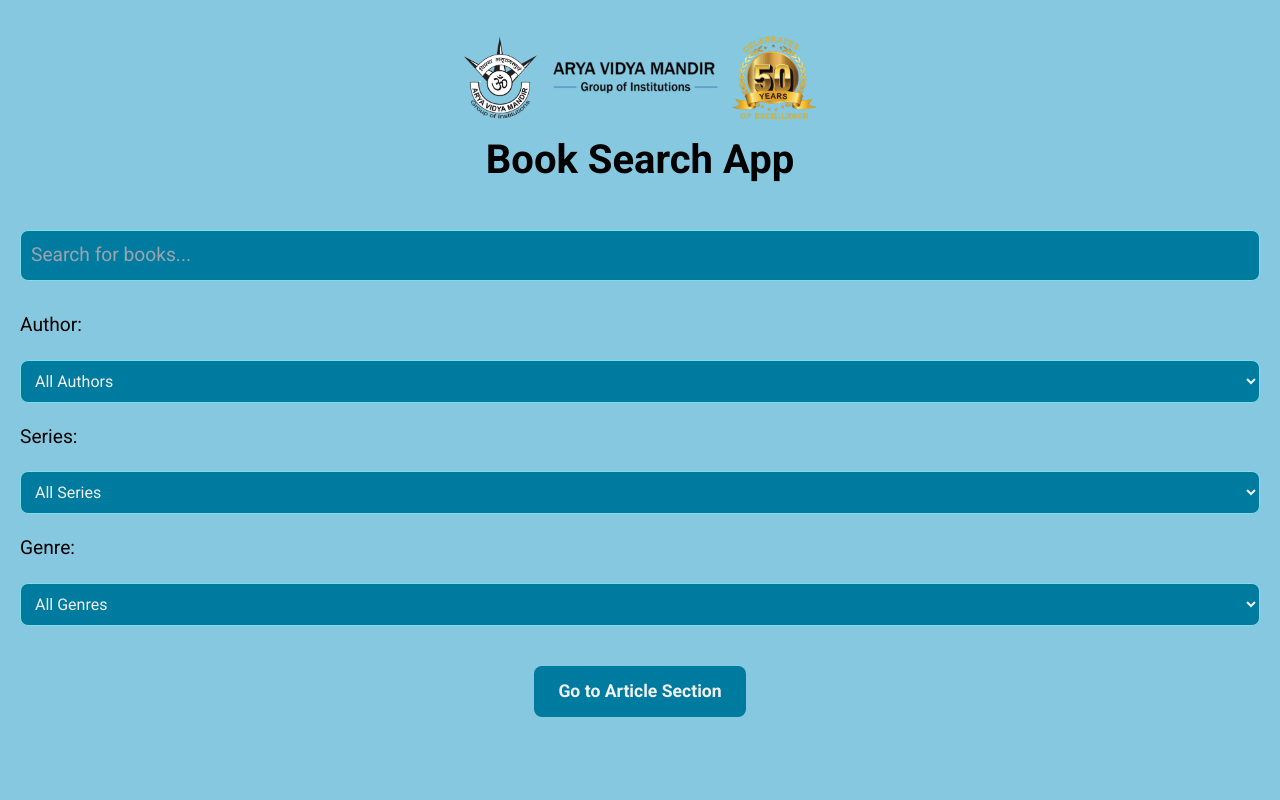
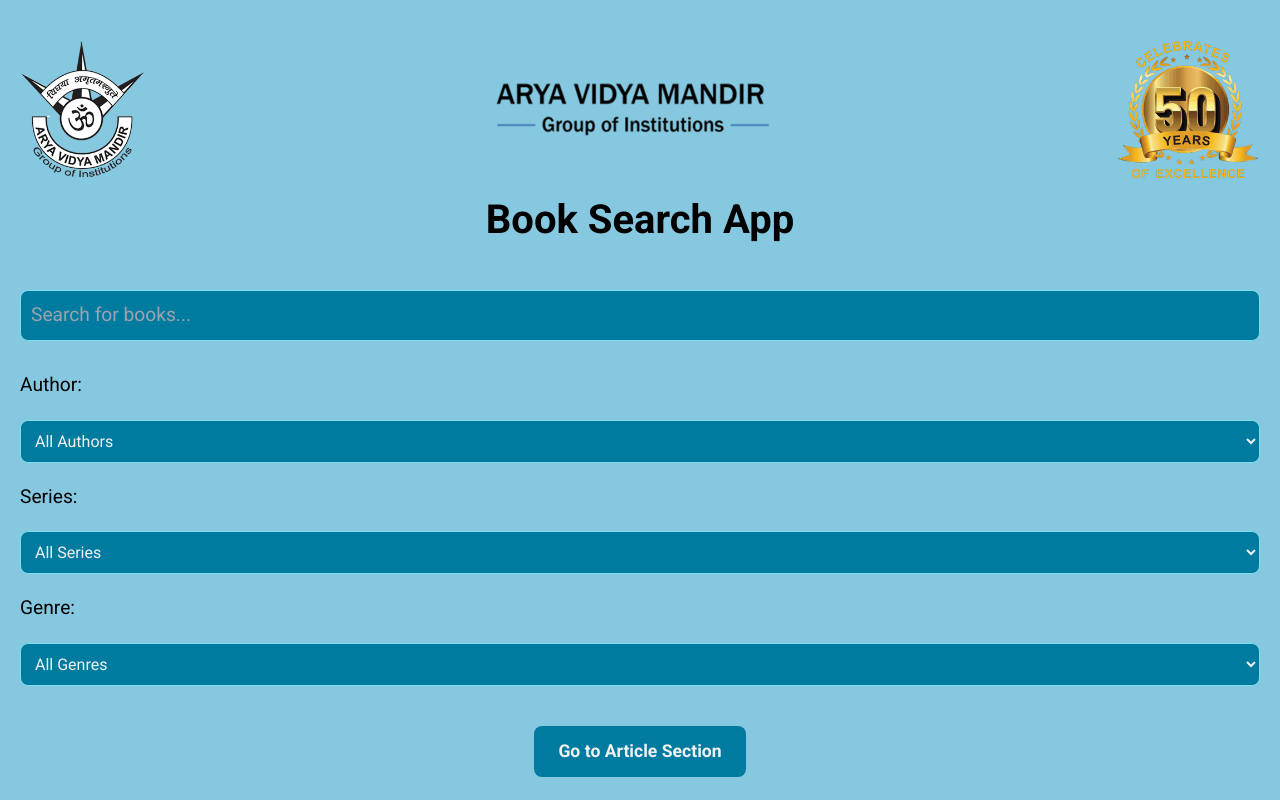
Before and after one commit to Avm-Library-Management/Library-Manager, a plain HTML site: page index.html in a window 1280 px wide. Drawn offline with nearby package versions, Linux system fonts and the light colour scheme.

Commit message:
Update index.html

```diff
--- a/index.html
+++ b/index.html
@@ -54,15 +54,13 @@
 
         .header {
             display: flex;
-            justify-content: center;
+            justify-content: space-between; /* Aligns logos to left and right */
             align-items: center;
-            gap: 10px;
-            flex-wrap: wrap;
             padding: 10px 0;
         }
 
         .logo-part {
-            height: 90px;
+            height: 150px; /* Increased size for logos */
             object-fit: contain;
         }
 
```
